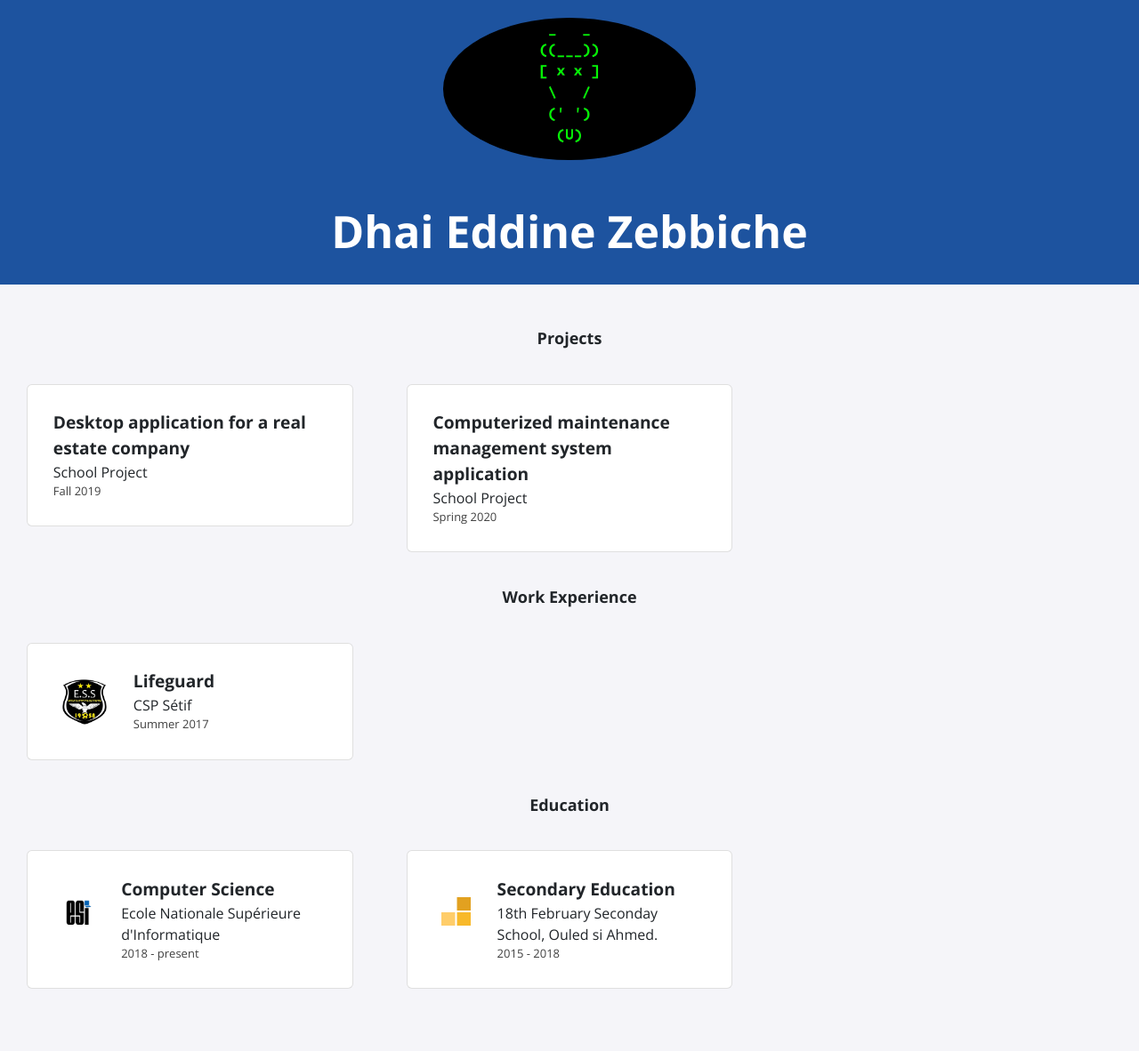
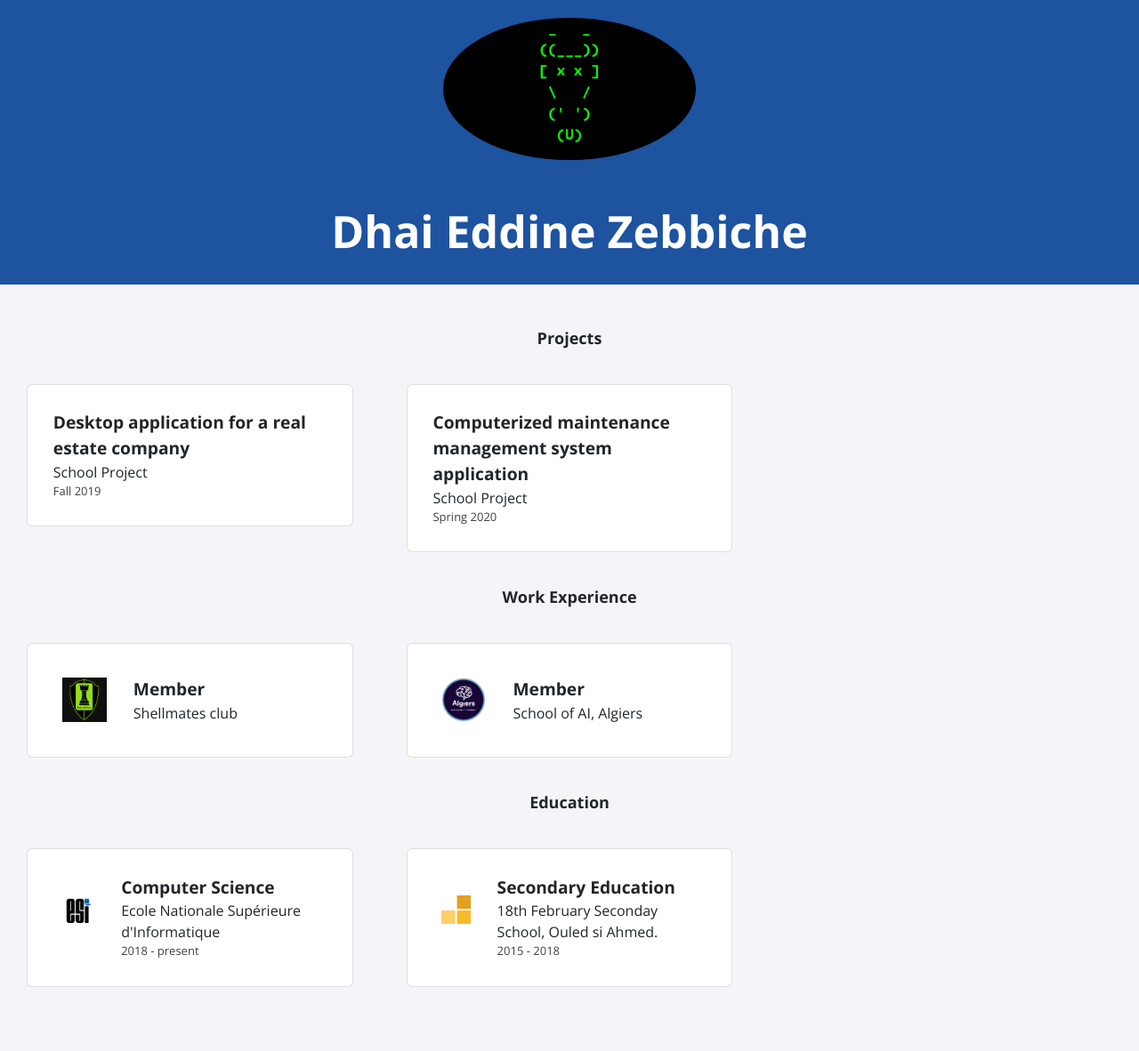
Before and after one commit to 0xdia/0xdia.github.io, a Jekyll site: the page built from index.html, in a window 1280 px wide. Shown: the whole page at 89% size. Built offline with Jekyll 4.4.1, drawn with Linux system fonts in a browser that asks for light colours; nearby versions of some CDN libraries.

Commit message:
Modify experience

```diff
--- a/_data/experience.yml
+++ b/_data/experience.yml
@@ -1,4 +1,9 @@
-- role: Lifeguard
-  company: CSP Sétif
-  dates: Summer 2017
-  logo: ess.png
+- role: Member
+  company: Shellmates club
+  date: October 2019 - present
+  logo: shellmates.png
+
+- role: Member
+  company: School of AI, Algiers
+  date: January 2021 - present
+  logo: ai.jpg
```
Also changed, not shown: assets/img/experience/ai.jpg (added), assets/img/experience/shellmates.png (added).
